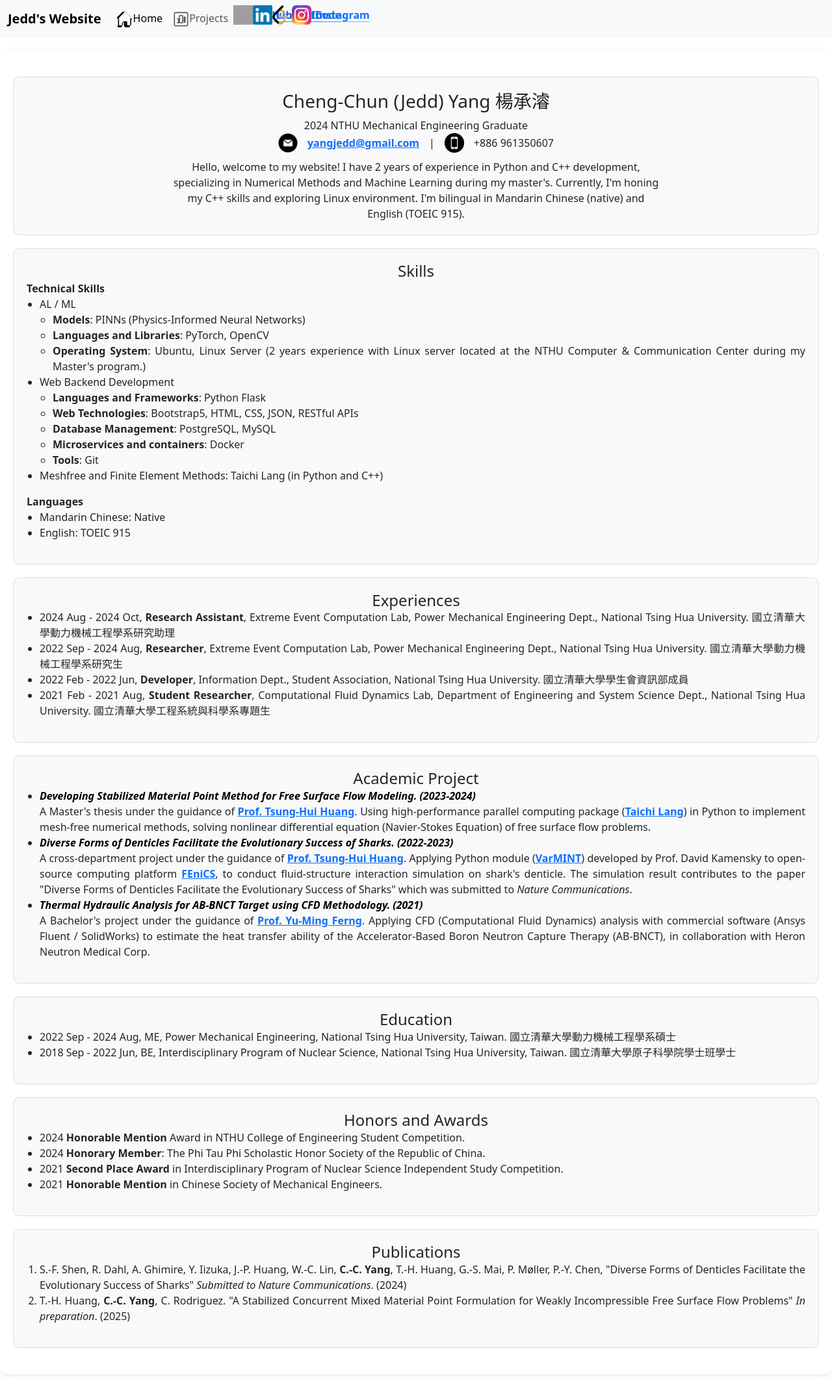
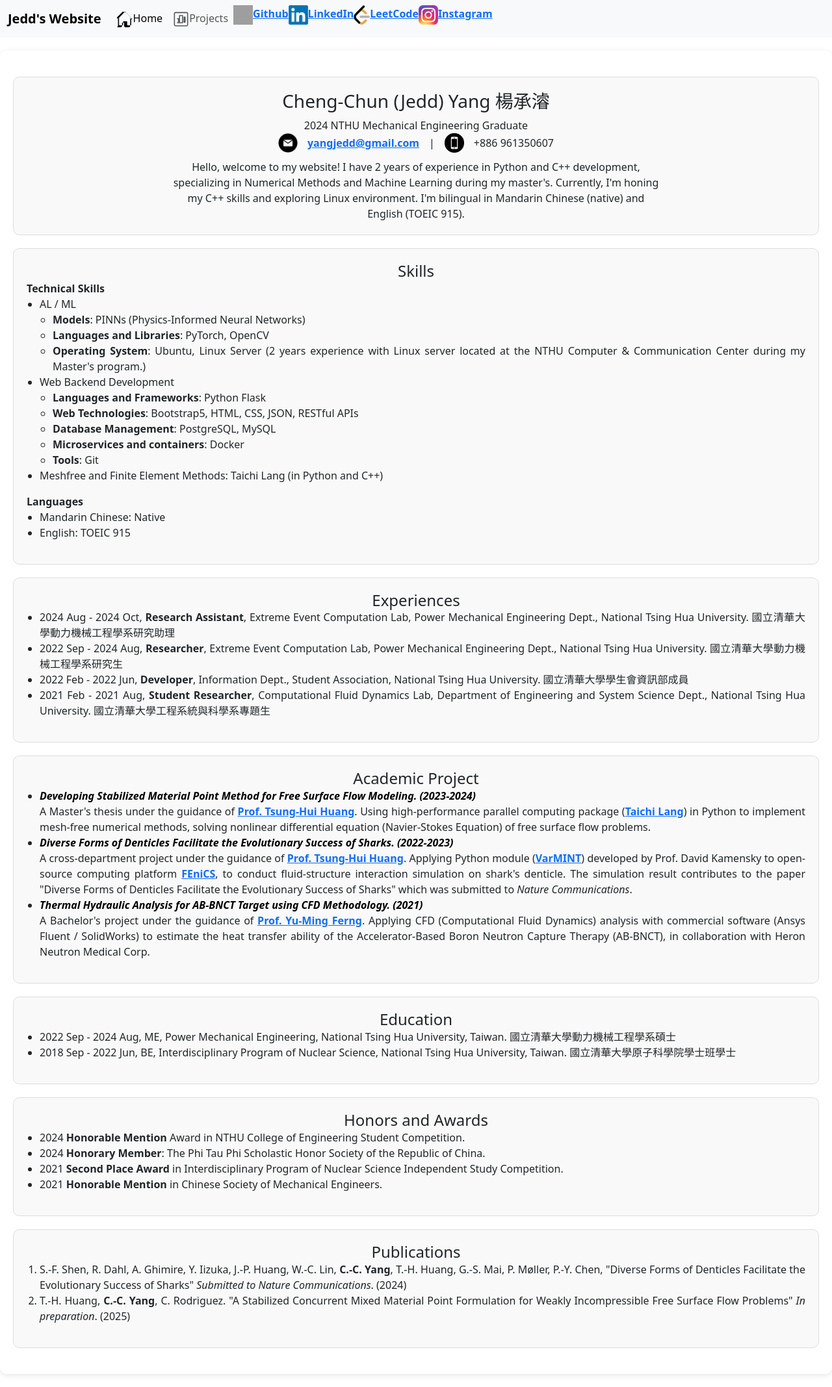
Before and after one commit to jeddiot/jedd-cv, a Jekyll site: the page built from index.html, in a window 1280 px wide. Shown: the whole page at 65% size. Built offline with Jekyll 4.4.1, drawn with Linux system fonts in a browser that asks for light colours; grey boxes are pictures that could not be loaded.

Commit message:
Updated formats

```diff
--- a/_layouts/base.html
+++ b/_layouts/base.html
@@ -33,22 +33,22 @@
                             </a>
                         </li>
                         <li class="nav-item">
-                            <a href="https://github.com/jeddiot" target="_blank" class="icon-link">
+                            <a href="https://github.com/jeddiot" target="_blank">
                                 <img src="pic/github-logo.png" alt="GitHub" width="30" height="30">Github
                             </a>
                         </li>
                         <li class="nav-item">
-                            <a href="https://www.linkedin.com/in/cheng-chun-yang/" target="_blank" class="icon-link">
+                            <a href="https://www.linkedin.com/in/cheng-chun-yang/" target="_blank">
                                 <img src="pic/linkedin-logo.png" alt="LinkedIn" width="30" height="30">LinkedIn
                             </a>
                         </li>
                         <li class="nav-item">
-                            <a href="https://leetcode.com/u/jeddiot/" target="_blank" class="icon-link">
+                            <a href="https://leetcode.com/u/jeddiot/" target="_blank">
                                 <img src="pic/leetcode-logo.png" alt="LeetCode" width="25" height="30">LeetCode
                             </a>
                         </li>
                         <li class="nav-item">
-                            <a href="https://www.instagram.com/jeddcodes/" target="_blank" class="icon-link">
+                            <a href="https://www.instagram.com/jeddcodes/" target="_blank">
                                 <img src="pic/instagram-logo.png" alt="Instagram" width="30" height="30">Instagram
                             </a>
                         </li>
```
Also changed, not shown: README.md.
